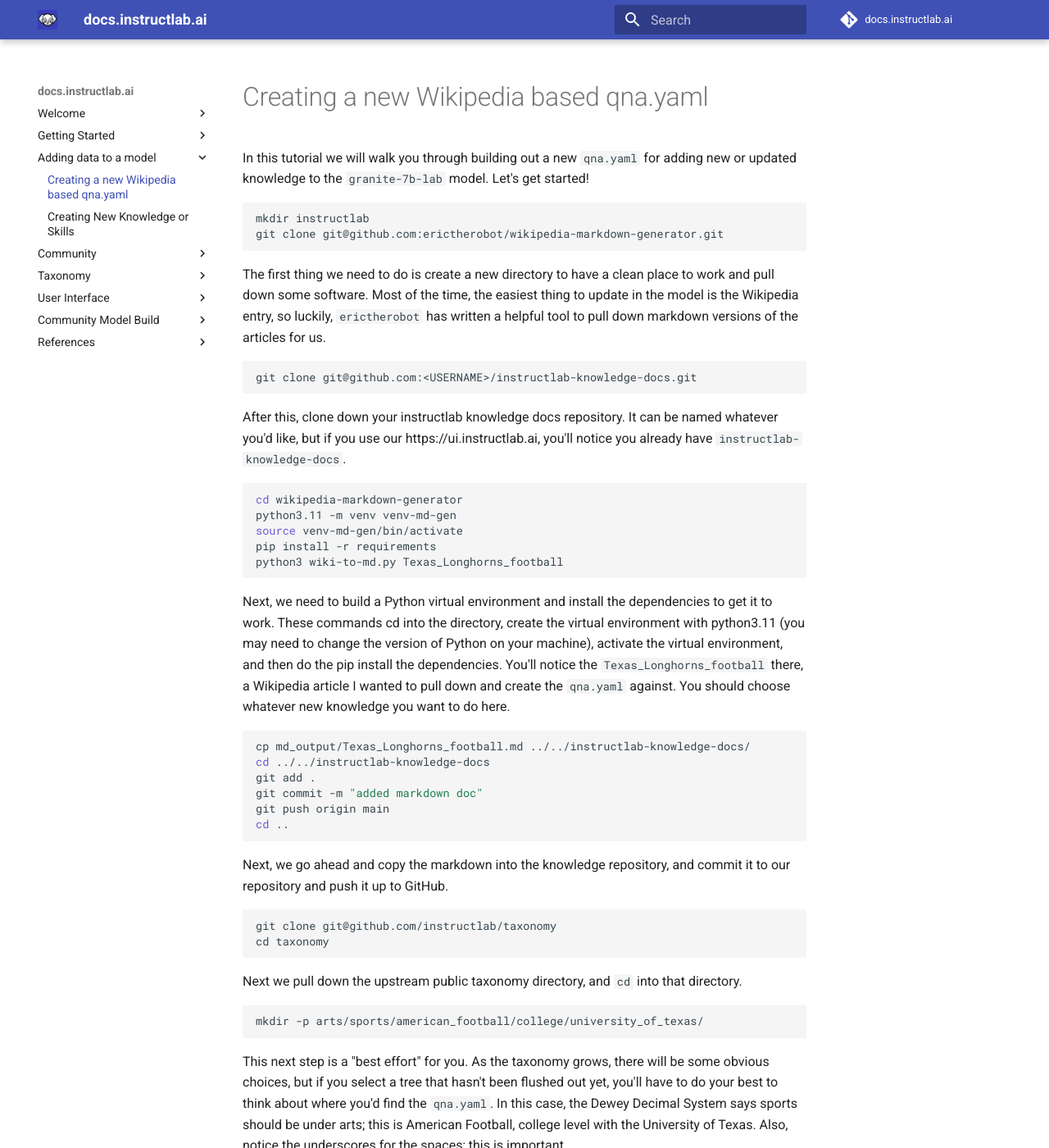
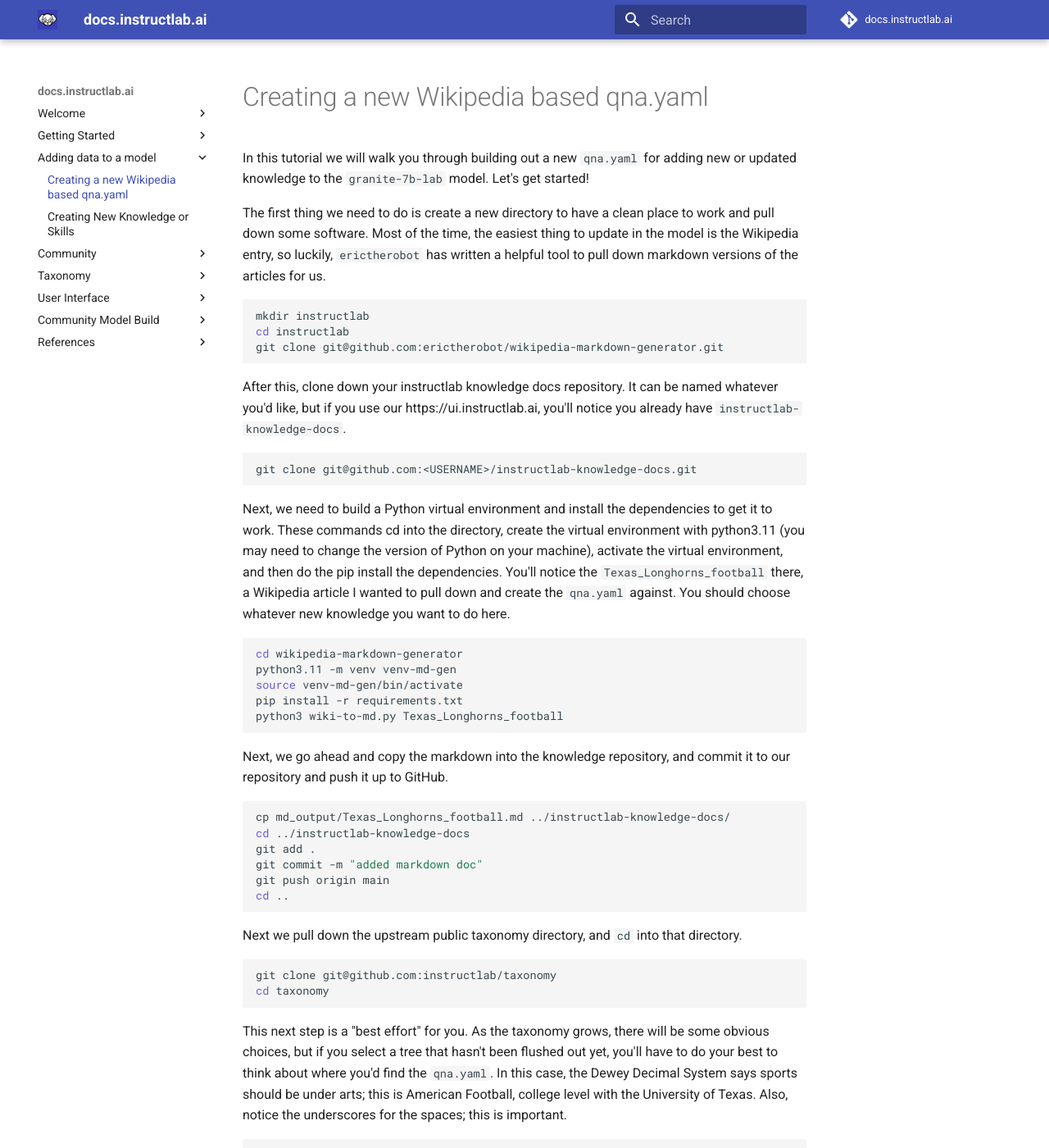
Before and after one commit to instructlab/docs.instructlab.ai, an MkDocs documentation site: the page built from docs/adding-data-to-model/creating_new_wikipedia_based_qna.md, in a window 1280 px wide and 1400 px high. Shown: the whole window at 82% size. Built offline with MkDocs 1.6.1 and Material for MkDocs 9.7.7, drawn with Linux system fonts in a browser that asks for light colours; comment, search, counter and statistics services are not loaded; some of the changed text lies outside the part shown.

Commit message:
fix typos in creating new wiki based qna (#24)
Signed-off-by: Tomas Kral <tkral@redhat.com>

````diff
--- a/docs/adding-data-to-model/creating_new_wikipedia_based_qna.md
+++ b/docs/adding-data-to-model/creating_new_wikipedia_based_qna.md
@@ -1,56 +1,61 @@
 In this tutorial we will walk you through building out a new `qna.yaml` for adding new or updated knowledge to the `granite-7b-lab` model. Let's get started!
+
+The first thing we need to do is create a new directory to have a clean place to work and pull down some software. Most of the time, the easiest thing to update in the model is the Wikipedia entry, so luckily, `erictherobot` has written a helpful tool to pull down markdown versions of the articles for us.
 
 ```bash
 mkdir instructlab
+cd instructlab
 git clone git@github.com:erictherobot/wikipedia-markdown-generator.git
 ```
-The first thing we need to do is create a new directory to have a clean place to work and pull down some software. Most of the time, the easiest thing to update in the model is the Wikipedia entry, so luckily, `erictherobot` has written a helpful tool to pull down markdown versions of the articles for us.
+
+After this, clone down your instructlab knowledge docs repository. It can be named whatever you'd like, but if you use our https://ui.instructlab.ai, you'll notice you already have `instructlab-knowledge-docs`.
 
 ```bash
 git clone git@github.com:<USERNAME>/instructlab-knowledge-docs.git
 ```
 
-After this, clone down your instructlab knowledge docs repository. It can be named whatever you'd like, but if you use our https://ui.instructlab.ai, you'll notice you already have `instructlab-knowledge-docs`.
+Next, we need to build a Python virtual environment and install the dependencies to get it to work. These commands cd into the directory, create the virtual environment with python3.11 (you may need to change the version of Python on your machine), activate the virtual environment, and then do the pip install the dependencies.
+You'll notice the `Texas_Longhorns_football` there, a Wikipedia article I wanted to pull down and create the `qna.yaml` against. You should choose whatever new knowledge you want to do here.
 
 ```bash
 cd wikipedia-markdown-generator
 python3.11 -m venv venv-md-gen
 source venv-md-gen/bin/activate
-pip install -r requirements
+pip install -r requirements.txt
 python3 wiki-to-md.py Texas_Longhorns_football
 ```
-Next, we need to build a Python virtual environment and install the dependencies to get it to work. These commands cd into the directory, create the virtual environment with python3.11 (you may need to change the version of Python on your machine), activate the virtual environment, and then do the pip install the dependencies.
-You'll notice the `Texas_Longhorns_football` there, a Wikipedia article I wanted to pull down and create the `qna.yaml` against. You should choose whatever new knowledge you want to do here.
+
+Next, we go ahead and copy the markdown into the knowledge repository, and commit it to our repository and push it up to GitHub.
 
 ```bash
-cp md_output/Texas_Longhorns_football.md ../../instructlab-knowledge-docs/
-cd ../../instructlab-knowledge-docs
+cp md_output/Texas_Longhorns_football.md ../instructlab-knowledge-docs/
+cd ../instructlab-knowledge-docs
 git add .
 git commit -m "added markdown doc"
 git push origin main
 cd ..
 ```
 
-Next, we go ahead and copy the markdown into the knowledge repository, and commit it to our repository and push it up to GitHub.
+Next we pull down the upstream public taxonomy directory, and `cd` into that directory.
 
-```
-git clone git@github.com/instructlab/taxonomy
+```bash
+git clone git@github.com:instructlab/taxonomy
 cd taxonomy
 ```
 
-Next we pull down the upstream public taxonomy directory, and `cd` into that directory.
-
-```bash
-mkdir -p arts/sports/american_football/college/university_of_texas/
-```
 This next step is a "best effort" for you. As the taxonomy grows, there will be some obvious choices, but if you select a tree that hasn't been flushed out yet, you'll have to do your best to think about where you'd find the `qna.yaml`. In this case, the Dewey Decimal System says sports should be under arts; this is American Football, college level with the University of Texas. Also, notice the underscores for the spaces; this is important.
 
 ```bash
-wget https://raw.githubusercontent.com/instructlab/taxonomy/main/docs/template_qna.yaml
-mv template_qna.yaml sports/american_football/college/university_of_texas/qna.yaml
+mkdir -p knowledge/arts/sports/american_football/college/university_of_texas/
 ```
+
 Finally, you can pull down the `template_qna.yaml` and fill it out for the needed questions and answers. Be sure to put the context at a maximum of about 500 Tokens and questions and answers around 250 Tokens.
 
+```bash
+wget https://raw.githubusercontent.com/instructlab/taxonomy/main/docs/template_qna.yaml
+mv template_qna.yaml knowledge/arts/sports/american_football/college/university_of_texas/qna.yaml
 ```
-vim sports/american_football/college/university_of_texas/qna.yaml
+
 ```
+vim knowledge/arts/sports/american_football/college/university_of_texas/qna.yaml
+```
````
